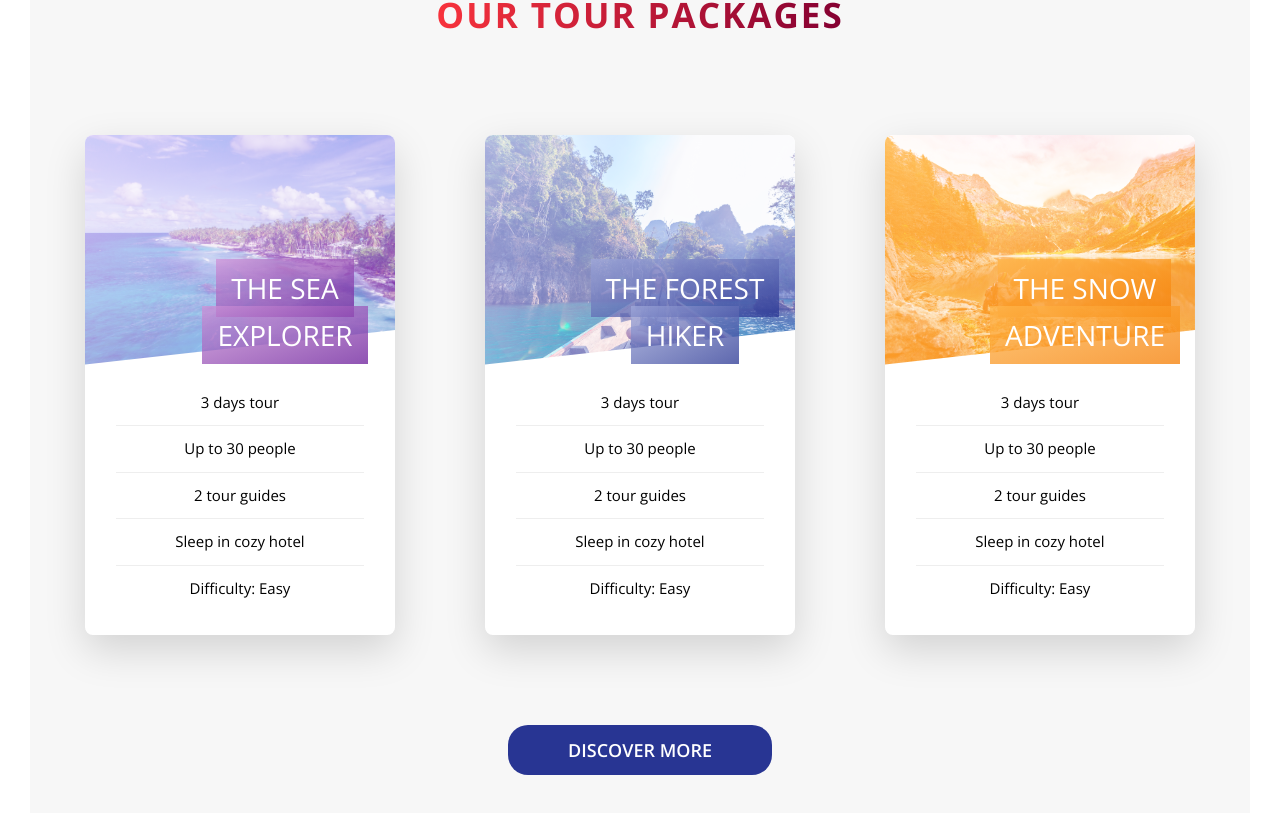
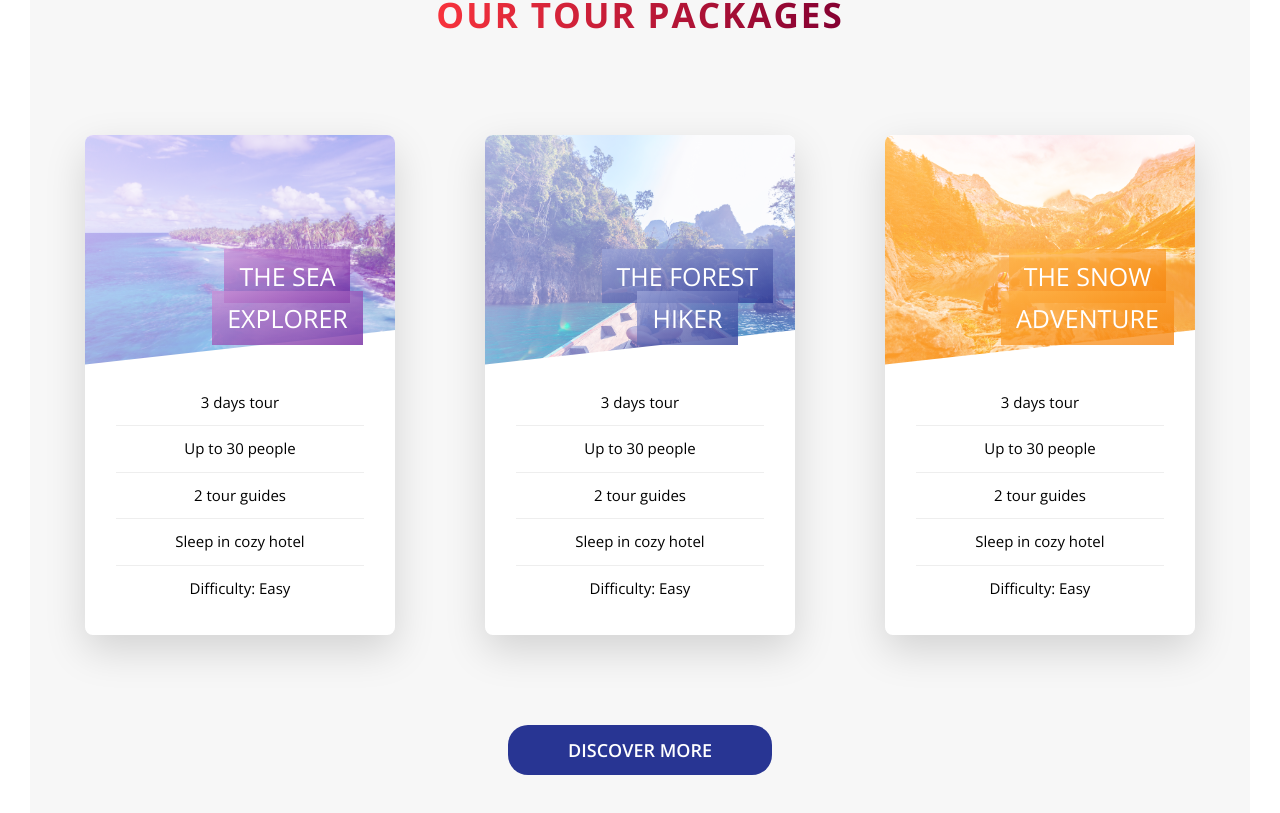
Before and after one commit to touhidulshawan/travel-world, a React (Create React App) app: page / in a window 1280 px wide. Shown: the part 2364-3177 px from the top of the page. Built offline with nearby package versions, Linux system fonts and the light colour scheme.

Commit message:
change some style

```diff
--- a/src/assets/scss/partials/components/_PackageCard.scss
+++ b/src/assets/scss/partials/components/_PackageCard.scss
@@ -87,12 +87,12 @@
     }
   }
   &__heading {
-    font-size: 2.8rem;
+    font-size: 2.5rem;
     font-weight: 400;
     text-transform: uppercase;
     position: absolute;
-    top: 13rem;
-    right: 1rem;
+    top: 12rem;
+    right: 0.5rem;
     left: 10rem;
     color: $color-white;
   }
```
Also changed, not shown: src/assets/css/App.min.css, 1 other file (tests, documents, lock files or other folders).
